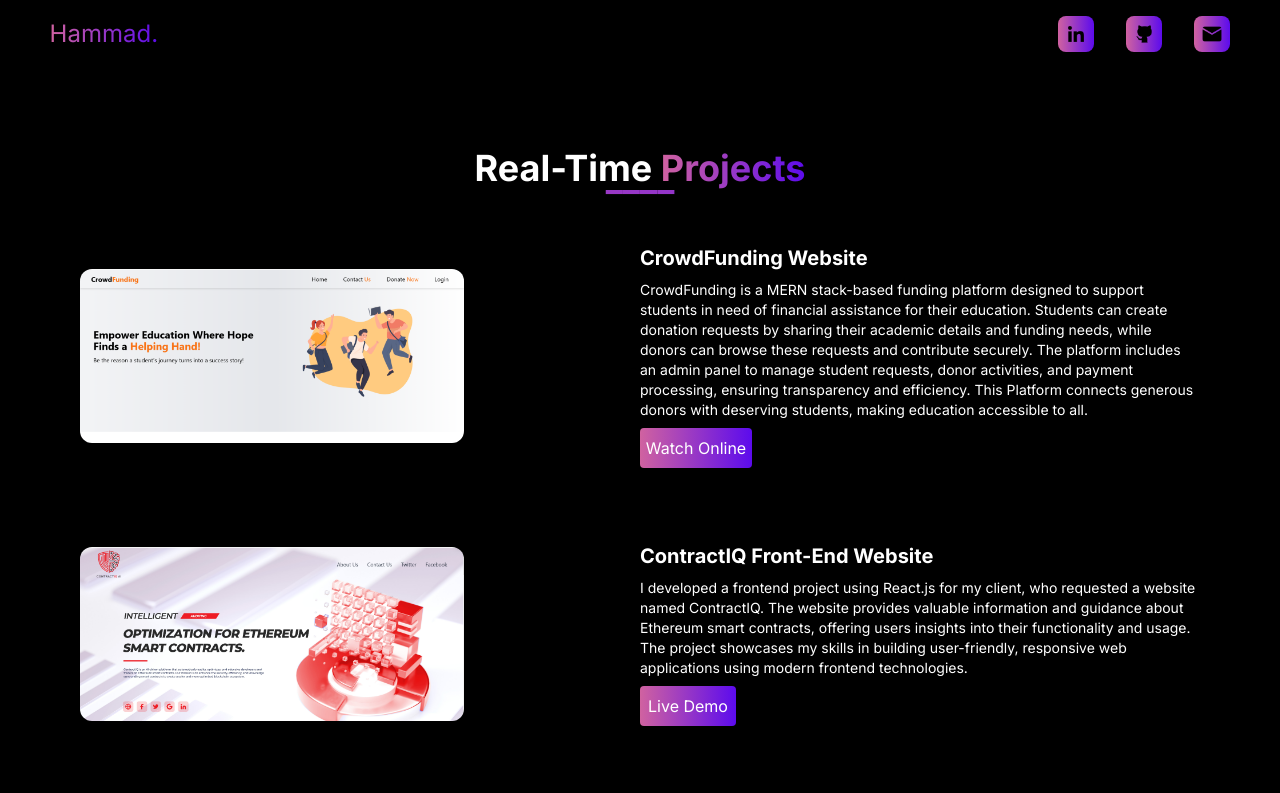
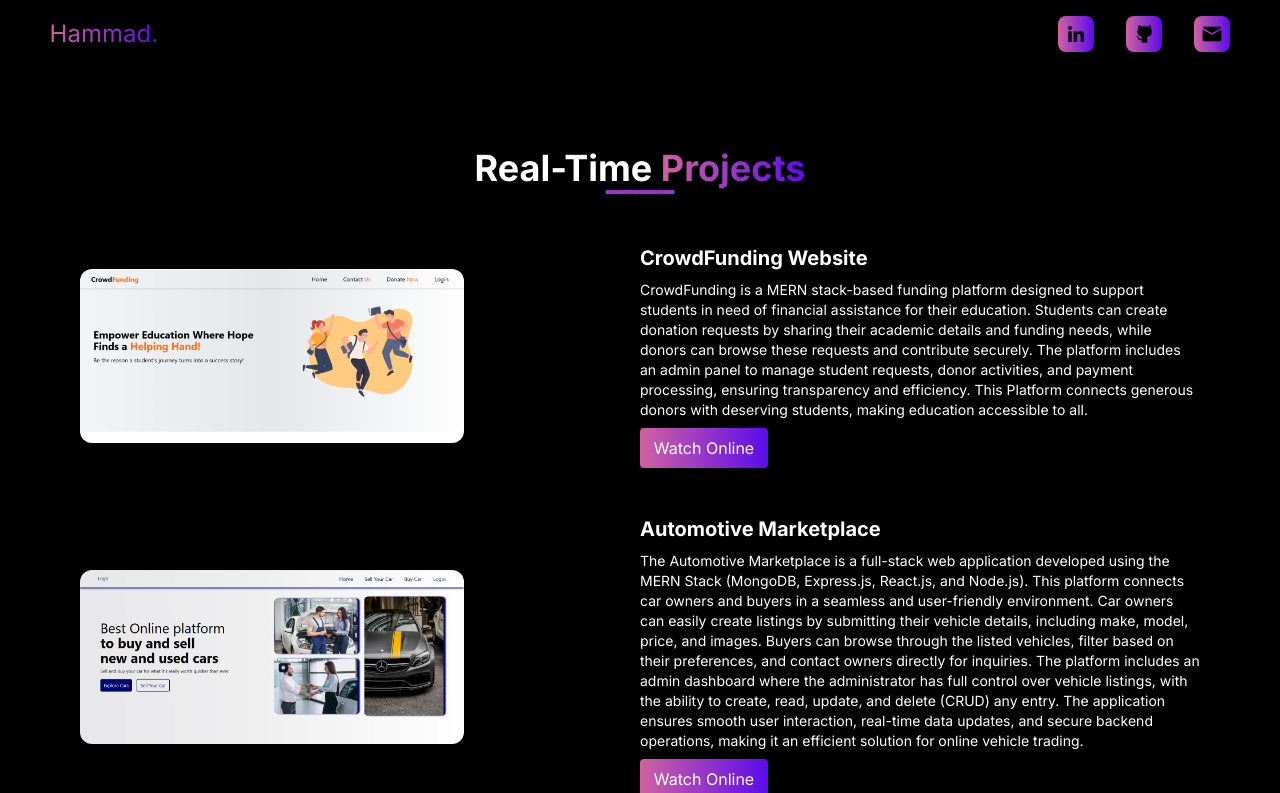
Before and after one commit to imhammadansari/myportfolio, a Next.js app: page /Projects in a window 1280 px wide. Shown: the top 793 px of the page. Built offline with nearby package versions, Linux system fonts and the light colour scheme.

Commit message:
commited

```diff
--- /dev/null
+++ b/app/Components/AutomotiveMessage.js
@@ -0,0 +1,67 @@
+"use client"
+import Link from 'next/link';
+import React, { useRef, useState } from 'react';
+
+const AutomotiveMessage = ({ hideAutomotiveMessage }) => {
+  const [message, setmessage] = useState(true)
+
+  const showMessage = () => {
+    setmessage(!message)
+  }
+
+  const audioRef = useRef(null);
+
+  const playAudio = () => {
+    if (audioRef.current) {
+      audioRef.current.play();
+    }
+  };
+
+  return (
+    <>
+      {message && (
+        <div className='flex flex-col justify-center items-center mt-5'>
+          <div className='w-5/6 bg-white bg-opacity-80 p-4 rounded-2xl'>
+            <img className='w-5 cursor-pointer' src='./delete-button.png' onClick={hideAutomotiveMessage} />
+
+            <div className='w-full flex flex-col justify-center items-center'>
+
+
+
+              <div className='w-full '>
+
+                <h1 className='font-bold text-lg md:text-xl text-center'>Automotive Marketplace</h1>
+                <p className='text-xs md:text-lg px-5'>
+                 The Automotive Marketplace is a full-stack web application developed using the MERN Stack (MongoDB, Express.js, React.js, and Node.js). This platform connects car owners and buyers in a seamless and user-friendly environment. Car owners can easily create listings by submitting their vehicle details, including make, model, price, and images. Buyers can browse through the listed vehicles, filter based on their preferences, and contact owners directly for inquiries.
+
+The platform includes an admin dashboard where the administrator has full control over vehicle listings, with the ability to create, read, update, and delete (CRUD) any entry. The application ensures smooth user interaction, real-time data updates, and secure backend operations, making it an efficient solution for online vehicle trading.
+                </p>
+
+                <div className='flex justify-center gap-2 pb-4 mt-2'>
+
+
+
+                  <Link href="/crowdFunding">
+                    <button disabled
+                      className='w-[5.5rem] h-9 text-xs sm:w-[7rem] sm:text-sm md:md:w-[7rem] md:text-sm cursor-pointer hover:bg-black hover:text-transparent hover:bg-clip-text hover:bg-gradient-to-r hover:from-[#d062a0] hover:to-[#5c0bed]
+    text-white bg-gradient-to-r from-[#d062a0] to-[#5c0bed] rounded mt-2'
+
+                    >
+                      Watch Online
+                    </button>
+                  </Link>
+                </div>
+
+
+              </div>
+
+
+            </div>
+          </div>
+        </div>
+      )}
+    </>
+  )
+}
+
+export default AutomotiveMessage
--- a/app/Components/Projects.js
+++ b/app/Components/Projects.js
@@ -15,6 +15,7 @@ import ContractIQMessage from './ContractIQMessage';
 import EmployeeManagementMessage from './EmployeeManagementMessage';
 import Link from 'next/link';
 import CrowdFundingMessage from './CrowdFundingMessage';
+import AutomotiveMessage from './AutomotiveMessage';
 
 // ..
 
@@ -25,16 +26,14 @@ const Projects = () => {
     const [airlineMessage, setAirlineMessage] = useState(false);
     const [ecommerceMessage, setEcommerceMessage] = useState(false);
     const [crowdFundingMessage, setcrowdFundingMessage] = useState(false);
+    const [automovieMessage, setAutomovieMessage] = useState(false);
     const [contractIQMessage, setContractIQMessage] = useState(false);
     const [employeeManagementMessage, setemployeeManagementMessage] = useState(false);
     const [calculatorMessage, setcalculatorMessage] = useState(false);
-    const [toDoListMessage, settoDoListMessage] = useState(false);
 
 
     const showRestaurentMessage = () => setRestaurentMessage(!restaurentMessage);
     const hideMessage = () => setRestaurentMessage(false);
-    const showGymMessage = () => setGymMessage(!gymMessage);
-    const hideGymMessage = () => setGymMessage(false);
     const showQuizMessage = () => setQuizMessage(!quizMessage);
     const hideQuizMessage = () => setQuizMessage(false);
     const showAirMessage = () => setAirlineMessage(!airlineMessage);
@@ -49,6 +48,8 @@ const Projects = () => {
     const hideCalculatorMessage = () => setcalculatorMessage(false);
     const showCrowdFundingMessage = () => setcrowdFundingMessage(!calculatorMessage);
     const hideCrowdFundingMessage = () => setcrowdFundingMessage(false);
+    const showAutomotiveMessage = () => setAutomovieMessage(!automovieMessage);
+    const hideAutomotiveMessage = () => setAutomovieMessage(false);
 
     useEffect(() => {
         AOS.init({
@@ -108,7 +109,57 @@ const Projects = () => {
 
                                     <Link href="/crowdFunding">
                                         <button
-                                            disabled className='hidden lg:inline-block xl:inline-block lg:w-28 lg:h-10 lg:text-base xl:w-28 xl:h-10 xl:text-base hover:bg-black hover:text-transparent hover:bg-clip-text hover:bg-gradient-to-r hover:from-[#d062a0] hover:to-[#5c0bed]
+                                            disabled className='hidden lg:inline-block xl:inline-block lg:w-32 lg:h-10 lg:text-base xl:w-32 xl:h-10 xl:text-base hover:bg-black hover:text-transparent hover:bg-clip-text hover:bg-gradient-to-r hover:from-[#d062a0] hover:to-[#5c0bed]
+        text-white bg-gradient-to-r from-[#d062a0] to-[#5c0bed] rounded mt-2'
+
+                                        >
+                                            Watch Online
+                                        </button>
+                                    </Link>
+
+                                </div>
+                            </div>
+                        </div>
+                    </div>
+                </div>
+
+                <div className='w-auto mx-2 sm:mx-5 md:mx-10 lg:mx-20 xl:mx-20 mt-5 lg:mt-10 xl:mt-10'>
+                    <div className='relative'>
+                        {automovieMessage && (
+                            <div className="fixed inset-0 w-full h-screen bg-black opacity-90 z-40"> </div>
+                        )}
+                        {automovieMessage && (
+                            <div className="fixed inset-0 w-full h-screen flex justify-center items-center z-50">
+                                <AutomotiveMessage hideAutomotiveMessage={hideAutomotiveMessage} />
+                            </div>
+                        )}
+                        <div className='flex flex-col md:grid md:grid-cols-2 items-center'>
+                            <img className='w-80 sm:w-[35rem] md:w-96 xl:my-8 lg:my-8 rounded-xl transition-transform duration-300 hover:scale-110' data-aos="flip-left" src='./automotiveImage.png' />
+                            <div className='px-4 sm:px-3 md:px-5 lg:px-0 xl:px-0 flex flex-col justify-center' data-aos="flip-right">
+                                <h1 className='font-bold pt-2 md:pt-0 text-white text-sm sm:text-base md:text-lg lg:text-xl xl:text-xl'>Automotive Marketplace</h1>
+                                <p className='hidden md:text-sm text-white lg:text-sm pt-2 xl:text-sm lg:block'>The Automotive
+                                    Marketplace is a full-stack web application developed using the MERN Stack (MongoDB, Express.js,
+                                    React.js, and Node.js). This platform connects car owners and buyers in a seamless and user-friendly
+                                     environment. Car owners can easily create listings by submitting their vehicle details, including
+                                     make, model, price, and images. Buyers can browse through the listed vehicles, filter based on
+                                      their preferences, and contact owners directly for inquiries.
+
+The platform includes an admin dashboard where the administrator has full control over vehicle listings, with the ability to create, read, update, and delete (CRUD) any entry. The application ensures smooth user interaction, real-time data updates, and secure backend operations, making it an efficient solution for online vehicle trading.</p>
+                                <div className='flex justify-center md:justify-start'>
+                                    <button onClick={showAutomotiveMessage}
+                                        className='w-[5rem] h-8 text-xs sm:w-[5rem] sm:text-sm md:w-[6rem] md:text-sm lg:hidden xl:hidden
+        hover:bg-black hover:text-transparent hover:bg-clip-text hover:bg-gradient-to-r hover:from-[#d062a0] hover:to-[#5c0bed]
+        bg-gradient-to-r from-[#d062a0] to-[#5c0bed] text-white rounded mt-2'
+                                    >
+                                        Read More
+                                    </button>
+                                </div>
+                                <div className='flex justify-center gap-4 md:justify-start'>
+
+
+                                    <Link href="/crowdFunding">
+                                        <button
+                                            disabled className='hidden lg:inline-block xl:inline-block lg:w-28 lg:h-10 lg:text-base xl:w-32 xl:h-10 xl:text-base hover:bg-black hover:text-transparent hover:bg-clip-text hover:bg-gradient-to-r hover:from-[#d062a0] hover:to-[#5c0bed]
         text-white bg-gradient-to-r from-[#d062a0] to-[#5c0bed] rounded mt-2'
 
                                         >
@@ -145,7 +196,7 @@ const Projects = () => {
                                     <button onClick={showContractIQMessage} className='w-[5rem] h-8 text-xs sm:w-[5rem] sm:text-sm md:w-[6rem] md:text-sm lg:hidden xl:hidden hover:bg-black hover:text-transparent hover:bg-clip-text hover:bg-gradient-to-r hover:from-[#d062a0] hover:to-[#5c0bed]
     text-white bg-gradient-to-r from-[#d062a0] to-[#5c0bed] rounded mt-2'>Read More</button>
                                     <button
-                                        className='hidden lg:inline-block xl:inline-block lg:w-24 lg:h-10 lg:text-base xl:w-24 xl:h-10 xl:text-base hover:bg-black hover:text-transparent hover:bg-clip-text hover:bg-gradient-to-r hover:from-[#d062a0] hover:to-[#5c0bed]
+                                        className='hidden lg:inline-block xl:inline-block lg:w-24 lg:h-10 lg:text-base xl:w-28 xl:h-10 xl:text-base hover:bg-black hover:text-transparent hover:bg-clip-text hover:bg-gradient-to-r hover:from-[#d062a0] hover:to-[#5c0bed]
     text-white bg-gradient-to-r from-[#d062a0] to-[#5c0bed] rounded mt-2'
                                         onClick={() => {
                                             window.location.href = 'https://contract-iq-drab.vercel.app/home';
@@ -202,7 +253,7 @@ const Projects = () => {
 
                                     <Link href="/ecommerce">
                                         <button
-                                            className='hidden lg:inline-block xl:inline-block lg:w-28 lg:h-10 lg:text-base xl:w-28 xl:h-10 xl:text-base hover:bg-black hover:text-transparent hover:bg-clip-text hover:bg-gradient-to-r hover:from-[#d062a0] hover:to-[#5c0bed]
+                                            className='hidden lg:inline-block xl:inline-block lg:w-28 lg:h-10 lg:text-base xl:w-32 xl:h-10 xl:text-base hover:bg-black hover:text-transparent hover:bg-clip-text hover:bg-gradient-to-r hover:from-[#d062a0] hover:to-[#5c0bed]
         text-white bg-gradient-to-r from-[#d062a0] to-[#5c0bed] rounded mt-2'
 
                                         >
@@ -252,7 +303,7 @@ const Projects = () => {
 
                                     <Link href="/ecommerce">
                                         <button
-                                            className='hidden lg:inline-block xl:inline-block lg:w-28 lg:h-10 lg:text-base xl:w-28 xl:h-10 xl:text-base hover:bg-black hover:text-transparent hover:bg-clip-text hover:bg-gradient-to-r hover:from-[#d062a0] hover:to-[#5c0bed]
+                                            className='hidden lg:inline-block xl:inline-block lg:w-28 lg:h-10 lg:text-base xl:w-32 xl:h-10 xl:text-base hover:bg-black hover:text-transparent hover:bg-clip-text hover:bg-gradient-to-r hover:from-[#d062a0] hover:to-[#5c0bed]
         text-white bg-gradient-to-r from-[#d062a0] to-[#5c0bed] rounded mt-2'
 
                                         >
@@ -267,33 +318,7 @@ const Projects = () => {
                 </div>
 
                 <div className='w-auto mx-2 sm:mx-5 md:mx-10 lg:mx-20 xl:mx-20 mt-5 lg:mt-10 xl:mt-10'>
-                    {/* <div className='relative'>
-                        {gymMessage && (
-                            <div className="fixed inset-0 w-full h-screen bg-black opacity-90 z-40"> </div>
-                        )}
-                        {gymMessage && (
-                            <div className="fixed inset-0 w-full h-screen flex justify-center items-center z-50">
-                                <GymMessage hideGymMessage={hideGymMessage} />
-                            </div>
-                        )}
-                        <div className='grid grid-cols-2'>
-                            <img className='lg:w-96 lg:my-2 xl:my-8 rounded-xl transition-transform duration-300 hover:scale-110' data-aos="flip-left" src='./gym.png' />
-                            <div className='px-4 sm:px-3 md:px-5 lg:px-0 xl:px-0 flex flex-col justify-center' data-aos="flip-right">
-                                <h1 className='font-bold text-white text-sm md:text-lg lg:text-xl xl:text-xl'>Gym Management Website</h1>
-                                <p className='hidden md:text-sm text-white lg:text-base xl:text-base lg:block'>I developed a Gym Management Website using MERN Stack (MongoDB, Express.js, React.js, Node.js). The website offers a sleek and responsive design, enabling users to manage memberships, book classes, and track their fitness progress. It provides a seamless user experience with real-time updates and efficient data handling, aiming to enhance gym operations and member engagement.
 
-                                </p>
-                                <p className='font-bold hidden md:text-sm lg:text-base xl:text-base lg:block'>But, It is not completed yet, Working in progress</p>
-                                <div>
-                                    <button onClick={showGymMessage} className='w-[4.5rem] h-8 text-xs sm:w-[5rem] sm:text-sm md:w-[6rem] md:text-sm lg:hidden xl:hidden bg-sky-600 text-white rounded mt-2 hover:bg-white hover:text-sky-600'>Read More</button>
-                                    <button className='hidden lg:inline-block xl:inline-block lg:w-24 lg:h-10 lg:text-base xl:w-24 xl:h-10 xl:text-base bg-sky-600 text-white rounded mt-2 hover:bg-white hover:text-sky-600'>Live Demo</button>
-                                    <button className='hidden lg:inline-block xl:inline-block lg:w-24 lg:h-10 lg:text-base xl:w-24 xl:h-10 xl:text-base bg-sky-600 text-white rounded mt-2 hover:bg-white hover:text-sky-600 mx-2 sm:mx-3 md:mx-4 lg:mx-5 xl:mx-5'>Source</button>
-                                </div>
-                            </div>
-                        </div>
-
-
-                    </div> */}
 
                     <div className='text-center mt-12 lg:mt-16 xl:mt-24'>
                         <h1 className='text-xl text-white sm:text-2xl md:text-3xl lg:text-4xl xl:text-4xl font-bold'>
```
Also changed, not shown: public/automotiveImage.png (added), 1 other file (tests, documents, lock files or other folders).
